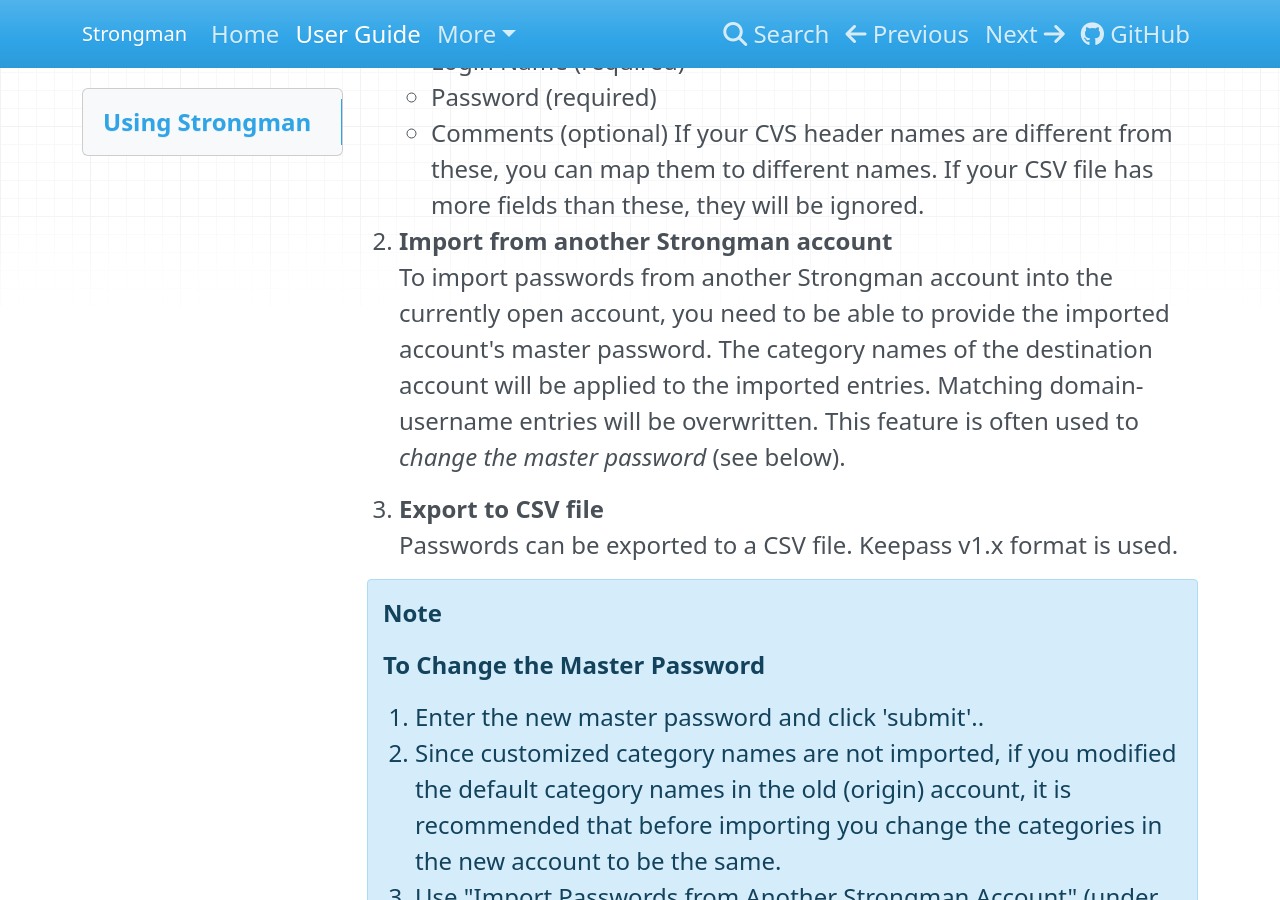
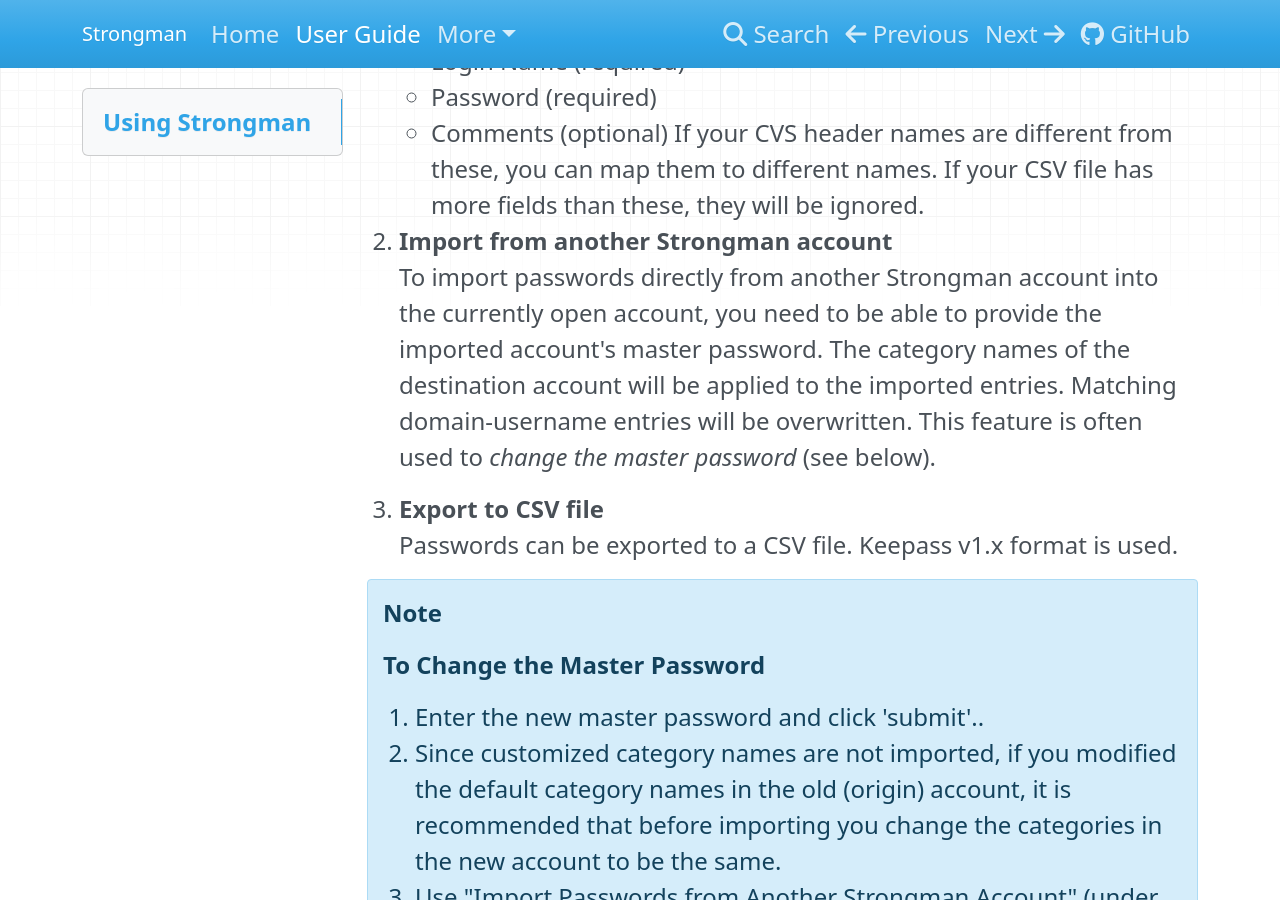
Before and after one commit to lstandish/strongman-md, an MkDocs documentation site: the page built from docs/user-guide.md, in a window 1280 px wide and 900 px high, scrolled down 1950 px. Built offline with MkDocs 1.6.1, drawn with Linux system fonts in a browser that asks for light colours; some of the changed lines change nothing that is shown.

Commit message:
docs/user-guide.md updated from https://stackedit.io/

```diff
--- a/docs/user-guide.md
+++ b/docs/user-guide.md
@@ -42,7 +42,7 @@
 If your CVS header names are different from these, you can map them to different names.  If your CSV file has more fields than these, they will be ignored.
 
 2. **Import from another Strongman account**
-To import passwords from another Strongman account into the currently open account, you need to be able to provide the imported account's master password. The category names of the destination account will be applied to the imported entries.  Matching domain-username entries will be overwritten. This feature is often used to *change the master password* (see below).
+To import passwords directly from another Strongman account into the currently open account, you need to be able to provide the imported account's master password. The category names of the destination account will be applied to the imported entries.  Matching domain-username entries will be overwritten. This feature is often used to *change the master password* (see below).
 
 3. **Export to CSV file**
 Passwords can be exported to a CSV file. Keepass v1.x format is used.
@@ -62,6 +62,6 @@
 
 
 <!--stackedit_data:
-eyJoaXN0b3J5IjpbLTY5OTQ2NDQ2NiwxNDQ1Mjk1MjcsOTkxMD
-QwNzk1XX0=
+eyJoaXN0b3J5IjpbMTg1ODU4ODkwLDE0NDUyOTUyNyw5OTEwND
+A3OTVdfQ==
 -->
```
